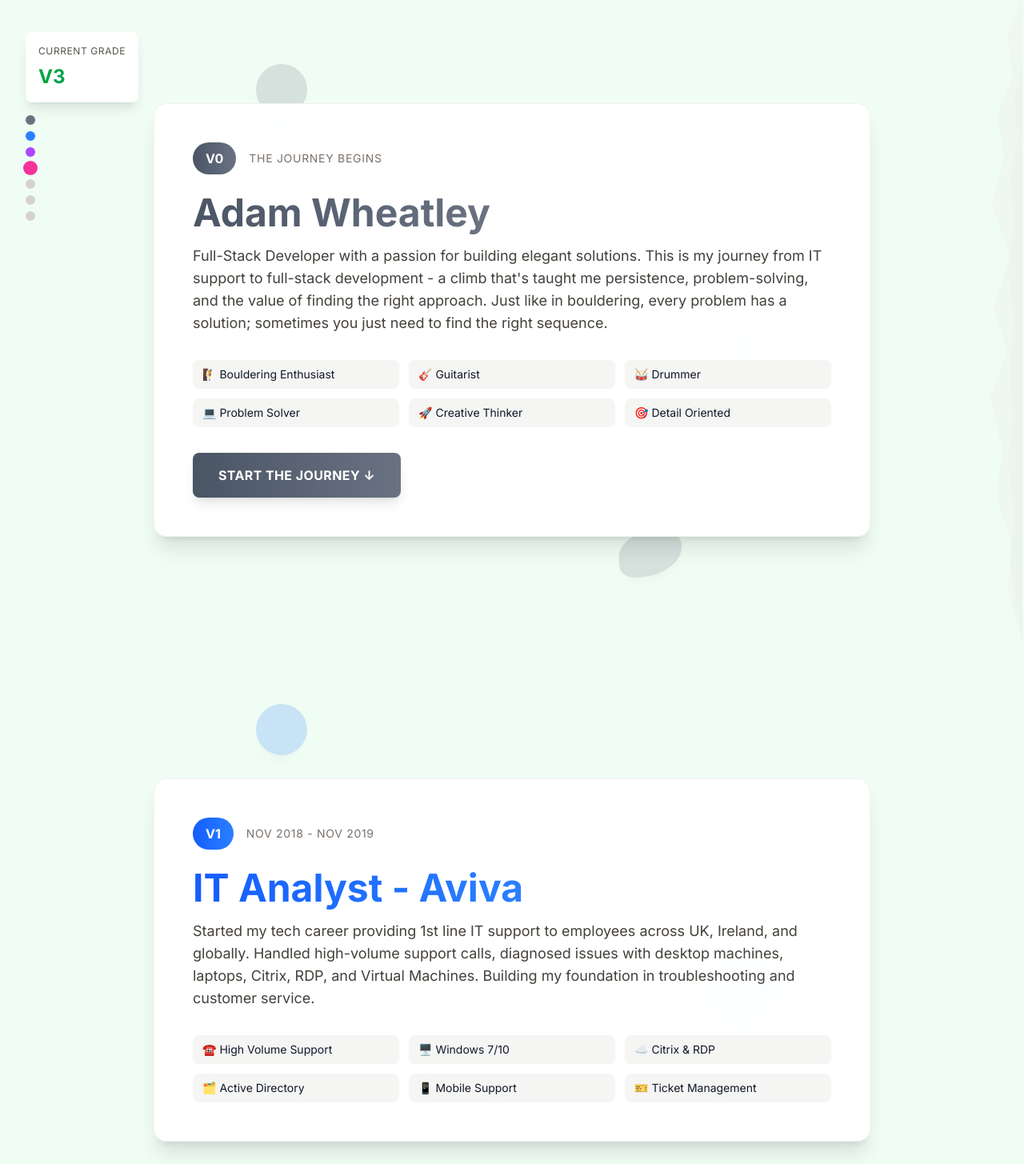
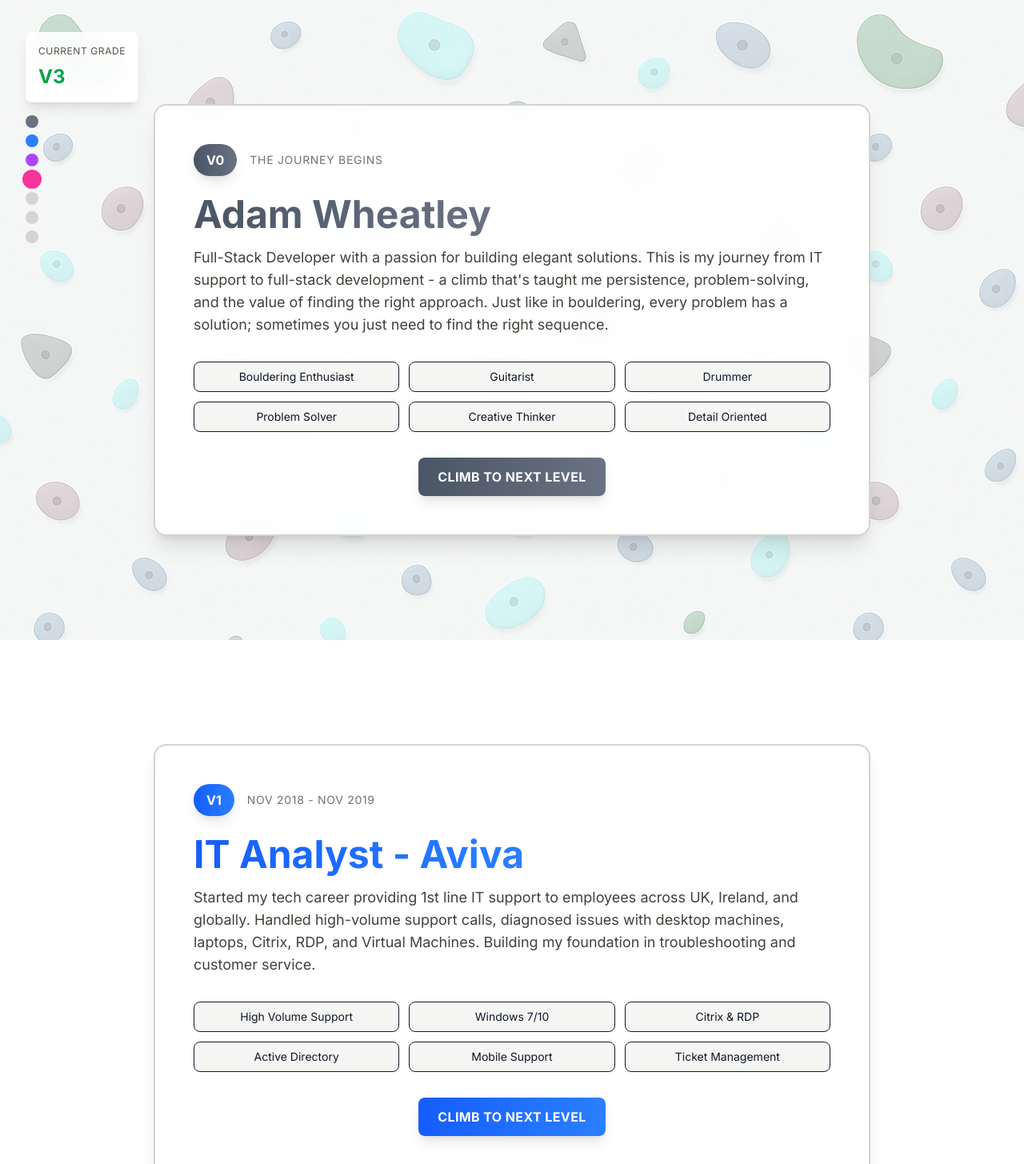
Before and after one commit to A-Wheeto/adamwheatley.net, a Next.js app: page / in a window 1280 px wide. Shown: the top 1455 px of the page at 80% size. Built offline with nearby package versions, Linux system fonts and the light colour scheme.

Commit message:
Added background image Reworked style on sections

```diff
--- a/src/app/page.tsx
+++ b/src/app/page.tsx
@@ -96,8 +96,20 @@ export default function HomePage() {
   }, [grades.length])
 
   return (
-    <main className="relative bg-green-50 dark:bg-stone-950">
-      {/* Fixed Progress Indicator - Hidden on mobile */}
+    <>
+      <main className="relative">
+        <div
+          className="fixed inset-0 -z-10"
+          style={{
+            backgroundImage: 'url("/background.png")',
+            backgroundRepeat: 'repeat',
+            backgroundSize: 'auto',
+            opacity: 0.3,
+            filter: 'saturate(0.5) hue-rotate(120deg)'
+          }}
+        />
+
+        {/* Fixed Progress Indicator - Desktop (left side) */}
         <div className="fixed top-10 left-8 z-40 space-y-4 hidden md:block">
           <div className="bg-white/90 dark:bg-stone-900/90 backdrop-blur rounded-lg p-4 shadow-lg">
             <p className="text-xs uppercase tracking-wider text-stone-600 dark:text-stone-400 mb-2">
@@ -108,12 +120,12 @@ export default function HomePage() {
             </div>
           </div>
 
-        {/* Climbing progress dots */}
+          {/* Climbing progress dots with hold shapes */}
           <div className="flex flex-col gap-2">
             {grades.map((grade, index) => (
               <div
                 key={index}
-              className={`w-3 h-3 rounded-full transition-all duration-300 ${index <= currentGrade
+                className={`w-4 h-4 transition-all duration-300 rounded-full ${index <= currentGrade
                     ? grade.holdColor
                     : 'bg-stone-300 dark:bg-stone-700'
                   } ${index === currentGrade ? 'scale-150 animate-pulse' : ''}`}
@@ -122,68 +134,26 @@ export default function HomePage() {
           </div>
         </div>
 
-      {/* Abstract Mountain Shape - Fixed on right side */}
-      <div className="fixed right-0 top-0 h-full w-[10vw] z-0 overflow-hidden pointer-events-none">
-        <svg
-          className="h-full w-full"
-          viewBox="0 0 100 1000"
-          preserveAspectRatio="none"
-          style={{ transform: 'translateX(-2px)' }}
-        >
-          <defs>
-            <linearGradient id="mountainGradient" x1="0%" y1="0%" x2="0%" y2="100%">
-              <stop offset="0%" stopColor="rgb(220, 220, 220)" stopOpacity="0.15" />
-              <stop offset="50%" stopColor="rgb(200, 200, 200)" stopOpacity="0.1" />
-              <stop offset="100%" stopColor="rgb(180, 180, 180)" stopOpacity="0.05" />
-            </linearGradient>
-            <linearGradient id="mountainGradientDark" x1="0%" y1="0%" x2="0%" y2="100%">
-              <stop offset="0%" stopColor="rgb(100, 100, 100)" stopOpacity="0.2" />
-              <stop offset="50%" stopColor="rgb(80, 80, 80)" stopOpacity="0.15" />
-              <stop offset="100%" stopColor="rgb(60, 60, 60)" stopOpacity="0.1" />
-            </linearGradient>
-          </defs>
+        {/* Fixed Progress Indicator - Mobile (bottom) */}
+        <div className="fixed bottom-4 left-1/2 -translate-x-1/2 z-40 md:hidden">
+          <div className="bg-white/90 dark:bg-stone-900/90 backdrop-blur rounded-full px-6 py-3 shadow-lg flex items-center gap-4">
+            <div className="text-lg font-bold bg-gradient-to-r from-green-600 to-emerald-600 bg-clip-text text-transparent">
+              {grades[currentGrade].grade}
+            </div>
 
-          {/* Mountain silhouette path */}
-          <path
-            d="M 100 0
-               L 85 50
-               L 90 120
-               L 75 180
-               L 82 250
-               L 70 320
-               L 88 400
-               L 72 480
-               L 85 550
-               L 68 620
-               L 80 700
-               L 75 780
-               L 90 850
-               L 85 920
-               L 100 1000
-               L 100 0 Z"
-            className="fill-stone-200/20 dark:fill-stone-800/30"
+            {/* Climbing progress dots - horizontal on mobile with hold shapes */}
+            <div className="flex gap-2">
+              {grades.map((grade, index) => (
+                <div
+                  key={index}
+                  className={`w-3 h-3 transition-all duration-300 rounded-full ${index <= currentGrade
+                      ? grade.holdColor
+                      : 'bg-stone-300 dark:bg-stone-700'
+                    } ${index === currentGrade ? 'scale-150 animate-pulse' : ''}`}
                 />
-
-          {/* Secondary layer for depth */}
-          <path
-            d="M 100 100
-               L 92 150
-               L 95 220
-               L 88 280
-               L 93 350
-               L 85 420
-               L 92 500
-               L 87 580
-               L 91 650
-               L 86 720
-               L 92 800
-               L 88 880
-               L 95 950
-               L 100 1000
-               L 100 100 Z"
-            className="fill-stone-300/10 dark:fill-stone-700/20"
-          />
-        </svg>
+              ))}
+            </div>
+          </div>
         </div>
 
         {/* Scrollable Content Sections */}
@@ -196,19 +166,11 @@ export default function HomePage() {
               }}
               className="min-h-screen flex items-center justify-center px-6 relative"
             >
-            {/* Floating holds for each section */}
-            <div className="absolute inset-0 overflow-hidden pointer-events-none">
-              <div className={`absolute top-20 left-1/4 w-16 h-16 ${grade.holdColor} rounded-full opacity-20 transform rotate-12 shadow-lg`} />
-              <div className={`absolute bottom-20 right-1/3 w-20 h-14 ${grade.holdColor} opacity-20 transform -rotate-6 shadow-lg`}
-                style={{ borderRadius: '60% 40% 70% 30%' }} />
-              <div className={`absolute top-1/2 right-1/4 w-14 h-18 ${grade.holdColor} opacity-20 transform rotate-45 shadow-lg rounded-lg`} />
-            </div>
-
               <div className="max-w-4xl w-full">
-              <div className="bg-white/95 dark:bg-stone-900/95 backdrop-blur-md rounded-2xl p-8 md:p-12 shadow-xl transform transition-all duration-500 hover:scale-105 border border-stone-200/50 dark:border-stone-800/50">
+                <div className="bg-white/95 dark:bg-stone-900/95 backdrop-blur-md p-8 md:p-12 shadow-xl transition-all duration-500 border-2 border-stone-300 dark:border-stone-700 rounded-2xl">
                   {/* Grade Badge */}
                   <div className="flex items-center gap-4 mb-6">
-                  <span className={`px-4 py-2 rounded-full font-bold text-white bg-gradient-to-r ${grade.color}`}>
+                    <span className={`px-4 py-2 rounded-full font-bold text-white bg-gradient-to-r ${grade.color} shadow-lg`}>
                       {grade.grade}
                     </span>
                     <span className="text-sm uppercase tracking-wider text-stone-500 dark:text-stone-400">
@@ -232,106 +194,101 @@ export default function HomePage() {
                   <div className="grid grid-cols-2 md:grid-cols-3 gap-3">
                     {index === 0 && (
                       <>
-                      <span className="px-3 py-2 bg-stone-100 dark:bg-stone-800 rounded-lg text-sm">🧗 Bouldering Enthusiast</span>
-                      <span className="px-3 py-2 bg-stone-100 dark:bg-stone-800 rounded-lg text-sm">🎸 Guitarist</span>
-                      <span className="px-3 py-2 bg-stone-100 dark:bg-stone-800 rounded-lg text-sm">🥁 Drummer</span>
-                      <span className="px-3 py-2 bg-stone-100 dark:bg-stone-800 rounded-lg text-sm">💻 Problem Solver</span>
-                      <span className="px-3 py-2 bg-stone-100 dark:bg-stone-800 rounded-lg text-sm">🚀 Creative Thinker</span>
-                      <span className="px-3 py-2 bg-stone-100 dark:bg-stone-800 rounded-lg text-sm">🎯 Detail Oriented</span>
+                        <span className="px-3 py-2 bg-stone-100 dark:bg-stone-800 rounded-lg text-sm border-1 flex items-center justify-center text-center">Bouldering Enthusiast</span>
+                        <span className="px-3 py-2 bg-stone-100 dark:bg-stone-800 rounded-lg text-sm border-1 flex items-center justify-center text-center">Guitarist</span>
+                        <span className="px-3 py-2 bg-stone-100 dark:bg-stone-800 rounded-lg text-sm border-1 flex items-center justify-center text-center">Drummer</span>
+                        <span className="px-3 py-2 bg-stone-100 dark:bg-stone-800 rounded-lg text-sm border-1 flex items-center justify-center text-center">Problem Solver</span>
+                        <span className="px-3 py-2 bg-stone-100 dark:bg-stone-800 rounded-lg text-sm border-1 flex items-center justify-center text-center">Creative Thinker</span>
+                        <span className="px-3 py-2 bg-stone-100 dark:bg-stone-800 rounded-lg text-sm border-1 flex items-center justify-center text-center">Detail Oriented</span>
                       </>
                     )}
                     {index === 1 && (
                       <>
-                      <span className="px-3 py-2 bg-stone-100 dark:bg-stone-800 rounded-lg text-sm">☎️ High Volume Support</span>
-                      <span className="px-3 py-2 bg-stone-100 dark:bg-stone-800 rounded-lg text-sm">🖥️ Windows 7/10</span>
-                      <span className="px-3 py-2 bg-stone-100 dark:bg-stone-800 rounded-lg text-sm">☁️ Citrix & RDP</span>
-                      <span className="px-3 py-2 bg-stone-100 dark:bg-stone-800 rounded-lg text-sm">🗂️ Active Directory</span>
-                      <span className="px-3 py-2 bg-stone-100 dark:bg-stone-800 rounded-lg text-sm">📱 Mobile Support</span>
-                      <span className="px-3 py-2 bg-stone-100 dark:bg-stone-800 rounded-lg text-sm">🎫 Ticket Management</span>
+                        <span className="px-3 py-2 bg-stone-100 dark:bg-stone-800 rounded-lg text-sm border-1 flex items-center justify-center text-center">High Volume Support</span>
+                        <span className="px-3 py-2 bg-stone-100 dark:bg-stone-800 rounded-lg text-sm border-1 flex items-center justify-center text-center">Windows 7/10</span>
+                        <span className="px-3 py-2 bg-stone-100 dark:bg-stone-800 rounded-lg text-sm border-1 flex items-center justify-center text-center">Citrix & RDP</span>
+                        <span className="px-3 py-2 bg-stone-100 dark:bg-stone-800 rounded-lg text-sm border-1 flex items-center justify-center text-center">Active Directory</span>
+                        <span className="px-3 py-2 bg-stone-100 dark:bg-stone-800 rounded-lg text-sm border-1 flex items-center justify-center text-center">Mobile Support</span>
+                        <span className="px-3 py-2 bg-stone-100 dark:bg-stone-800 rounded-lg text-sm border-1 flex items-center justify-center text-center">Ticket Management</span>
                       </>
                     )}
                     {index === 2 && (
                       <>
-                      <span className="px-3 py-2 bg-stone-100 dark:bg-stone-800 rounded-lg text-sm">👥 2000+ Users</span>
-                      <span className="px-3 py-2 bg-stone-100 dark:bg-stone-800 rounded-lg text-sm">🖥️ Multi-Platform</span>
-                      <span className="px-3 py-2 bg-stone-100 dark:bg-stone-800 rounded-lg text-sm">🍎 Mac OS</span>
-                      <span className="px-3 py-2 bg-stone-100 dark:bg-stone-800 rounded-lg text-sm">📱 Chromebooks</span>
-                      <span className="px-3 py-2 bg-stone-100 dark:bg-stone-800 rounded-lg text-sm">🎓 User Training</span>
-                      <span className="px-3 py-2 bg-stone-100 dark:bg-stone-800 rounded-lg text-sm">🏢 Multi-Site Support</span>
+                        <span className="px-3 py-2 bg-stone-100 dark:bg-stone-800 rounded-lg text-sm border-1 flex items-center justify-center text-center">2000+ Users</span>
+                        <span className="px-3 py-2 bg-stone-100 dark:bg-stone-800 rounded-lg text-sm border-1 flex items-center justify-center text-center">Multi-Platform</span>
+                        <span className="px-3 py-2 bg-stone-100 dark:bg-stone-800 rounded-lg text-sm border-1 flex items-center justify-center text-center">Mac OS</span>
+                        <span className="px-3 py-2 bg-stone-100 dark:bg-stone-800 rounded-lg text-sm border-1 flex items-center justify-center text-center">Chromebooks</span>
+                        <span className="px-3 py-2 bg-stone-100 dark:bg-stone-800 rounded-lg text-sm border-1 flex items-center justify-center text-center">User Training</span>
+                        <span className="px-3 py-2 bg-stone-100 dark:bg-stone-800 rounded-lg text-sm border-1 flex items-center justify-center text-center">Multi-Site Support</span>
                       </>
                     )}
                     {index === 3 && (
                       <>
-                      <span className="px-3 py-2 bg-stone-100 dark:bg-stone-800 rounded-lg text-sm">☁️ SharePoint Design</span>
-                      <span className="px-3 py-2 bg-stone-100 dark:bg-stone-800 rounded-lg text-sm">🔄 MS Data Sync</span>
-                      <span className="px-3 py-2 bg-stone-100 dark:bg-stone-800 rounded-lg text-sm">🏫 MIS Integration</span>
-                      <span className="px-3 py-2 bg-stone-100 dark:bg-stone-800 rounded-lg text-sm">🚀 Client Onboarding</span>
-                      <span className="px-3 py-2 bg-stone-100 dark:bg-stone-800 rounded-lg text-sm">🔐 Permissions Mgmt</span>
-                      <span className="px-3 py-2 bg-stone-100 dark:bg-stone-800 rounded-lg text-sm">💼 Consultations</span>
+                        <span className="px-3 py-2 bg-stone-100 dark:bg-stone-800 rounded-lg text-sm border-1 flex items-center justify-center text-center">SharePoint Design</span>
+                        <span className="px-3 py-2 bg-stone-100 dark:bg-stone-800 rounded-lg text-sm border-1 flex items-center justify-center text-center">MS Data Sync</span>
+                        <span className="px-3 py-2 bg-stone-100 dark:bg-stone-800 rounded-lg text-sm border-1 flex items-center justify-center text-center">MIS Integration</span>
+                        <span className="px-3 py-2 bg-stone-100 dark:bg-stone-800 rounded-lg text-sm border-1 flex items-center justify-center text-center">Client Onboarding</span>
+                        <span className="px-3 py-2 bg-stone-100 dark:bg-stone-800 rounded-lg text-sm border-1 flex items-center justify-center text-center">Permissions Mgmt</span>
+                        <span className="px-3 py-2 bg-stone-100 dark:bg-stone-800 rounded-lg text-sm border-1 flex items-center justify-center text-center">Consultations</span>
                       </>
                     )}
                     {index === 4 && (
                       <>
-                      <span className="px-3 py-2 bg-stone-100 dark:bg-stone-800 rounded-lg text-sm">☁️ Azure AD</span>
-                      <span className="px-3 py-2 bg-stone-100 dark:bg-stone-800 rounded-lg text-sm">📊 MS Dynamics</span>
-                      <span className="px-3 py-2 bg-stone-100 dark:bg-stone-800 rounded-lg text-sm">🔄 SharePoint Migration</span>
-                      <span className="px-3 py-2 bg-stone-100 dark:bg-stone-800 rounded-lg text-sm">🖥️ Infrastructure</span>
-                      <span className="px-3 py-2 bg-stone-100 dark:bg-stone-800 rounded-lg text-sm">🐧 Linux</span>
-                      <span className="px-3 py-2 bg-stone-100 dark:bg-stone-800 rounded-lg text-sm">📱 Intune</span>
+                        <span className="px-3 py-2 bg-stone-100 dark:bg-stone-800 rounded-lg text-sm border-1 flex items-center justify-center text-center">Azure AD</span>
+                        <span className="px-3 py-2 bg-stone-100 dark:bg-stone-800 rounded-lg text-sm border-1 flex items-center justify-center text-center">MS Dynamics</span>
+                        <span className="px-3 py-2 bg-stone-100 dark:bg-stone-800 rounded-lg text-sm border-1 flex items-center justify-center text-center">SharePoint Migration</span>
+                        <span className="px-3 py-2 bg-stone-100 dark:bg-stone-800 rounded-lg text-sm border-1 flex items-center justify-center text-center">Infrastructure</span>
+                        <span className="px-3 py-2 bg-stone-100 dark:bg-stone-800 rounded-lg text-sm border-1 flex items-center justify-center text-center">Linux</span>
+                        <span className="px-3 py-2 bg-stone-100 dark:bg-stone-800 rounded-lg text-sm border-1 flex items-center justify-center text-center">Intune</span>
                       </>
                     )}
                     {index === 5 && (
                       <>
-                      <span className="px-3 py-2 bg-stone-100 dark:bg-stone-800 rounded-lg text-sm">💎 Ruby on Rails</span>
-                      <span className="px-3 py-2 bg-stone-100 dark:bg-stone-800 rounded-lg text-sm">⚡ JavaScript/Stimulus</span>
-                      <span className="px-3 py-2 bg-stone-100 dark:bg-stone-800 rounded-lg text-sm">🧪 RSpec (96% coverage)</span>
-                      <span className="px-3 py-2 bg-stone-100 dark:bg-stone-800 rounded-lg text-sm">🚀 Heroku</span>
-                      <span className="px-3 py-2 bg-stone-100 dark:bg-stone-800 rounded-lg text-sm">🔌 API Integration</span>
-                      <span className="px-3 py-2 bg-stone-100 dark:bg-stone-800 rounded-lg text-sm">📊 MS Dynamics</span>
+                        <span className="px-3 py-2 bg-stone-100 dark:bg-stone-800 rounded-lg text-sm border-1 flex items-center justify-center text-center">Ruby on Rails</span>
+                        <span className="px-3 py-2 bg-stone-100 dark:bg-stone-800 rounded-lg text-sm border-1 flex items-center justify-center text-center">JavaScript/Stimulus</span>
+                        <span className="px-3 py-2 bg-stone-100 dark:bg-stone-800 rounded-lg text-sm border-1 flex items-center justify-center text-center">RSpec</span>
+                        <span className="px-3 py-2 bg-stone-100 dark:bg-stone-800 rounded-lg text-sm border-1 flex items-center justify-center text-center">Heroku</span>
+                        <span className="px-3 py-2 bg-stone-100 dark:bg-stone-800 rounded-lg text-sm border-1 flex items-center justify-center text-center">API Integration</span>
+                        <span className="px-3 py-2 bg-stone-100 dark:bg-stone-800 rounded-lg text-sm border-1 flex items-center justify-center text-center">MS Dynamics</span>
                       </>
                     )}
                     {index === 6 && (
                       <>
-                      <span className="px-3 py-2 bg-stone-100 dark:bg-stone-800 rounded-lg text-sm">⚡ Next.js</span>
-                      <span className="px-3 py-2 bg-stone-100 dark:bg-stone-800 rounded-lg text-sm">🎨 TypeScript</span>
-                      <span className="px-3 py-2 bg-stone-100 dark:bg-stone-800 rounded-lg text-sm">🚀 Full Stack</span>
-                      <span className="px-3 py-2 bg-stone-100 dark:bg-stone-800 rounded-lg text-sm">☁️ Cloud Deploy</span>
-                      <span className="px-3 py-2 bg-stone-100 dark:bg-stone-800 rounded-lg text-sm">🔄 CI/CD</span>
-                      <span className="px-3 py-2 bg-stone-100 dark:bg-stone-800 rounded-lg text-sm">🎸 Music & Climbing</span>
+                        <span className="px-3 py-2 bg-stone-100 dark:bg-stone-800 rounded-lg text-sm border-1 flex items-center justify-center text-center">Next.js</span>
+                        <span className="px-3 py-2 bg-stone-100 dark:bg-stone-800 rounded-lg text-sm border-1 flex items-center justify-center text-center">TypeScript</span>
+                        <span className="px-3 py-2 bg-stone-100 dark:bg-stone-800 rounded-lg text-sm border-1 flex items-center justify-center text-center">Full Stack</span>
+                        <span className="px-3 py-2 bg-stone-100 dark:bg-stone-800 rounded-lg text-sm border-1 flex items-center justify-center text-center">Cloud Deploy</span>
+                        <span className="px-3 py-2 bg-stone-100 dark:bg-stone-800 rounded-lg text-sm border-1 flex items-center justify-center text-center">CI/CD</span>
+                        <span className="px-3 py-2 bg-stone-100 dark:bg-stone-800 rounded-lg text-sm border-1 flex items-center justify-center text-center">Vercel</span>
                       </>
                     )}
                   </div>
 
-                {/* CTA on first section */}
-                {index === 0 && (
-                  <div className="mt-8 flex flex-col sm:flex-row gap-4">
-                    <a
-                      href="#"
-                      onClick={(e) => {
-                        e.preventDefault();
-                        window.scrollTo({ top: window.innerHeight, behavior: 'smooth' });
+                  {/* Climb to next level button - show on all except last */}
+                  {index < grades.length - 1 && (
+                    <div className="mt-8 flex justify-center">
+                      <button
+                        onClick={() => {
+                          window.scrollTo({
+                            top: window.innerHeight * (index + 1),
+                            behavior: 'smooth'
+                          });
                         }}
-                      className="px-8 py-4 bg-gradient-to-r from-gray-600 to-gray-500 text-white rounded-lg font-bold uppercase tracking-wide shadow-lg hover:scale-105 transition text-center"
+                        className={`px-6 py-3 bg-gradient-to-r ${grade.color} text-white rounded-lg font-bold uppercase tracking-wide shadow-lg hover:scale-105 transition flex items-center gap-2`}
                       >
-                      Start the Journey ↓
-                    </a>
+                        Climb to Next Level
+                      </button>
                     </div>
                   )}
 
                   {/* CTA on last section */}
                   {index === grades.length - 1 && (
-                  <div className="mt-8 flex flex-col sm:flex-row gap-4">
+                    <div className="mt-8 flex justify-center">
                       <a
                         href="/projects"
                         className="px-8 py-4 bg-gradient-to-r from-green-700 to-emerald-700 text-white rounded-lg font-bold uppercase tracking-wide shadow-lg hover:scale-105 transition text-center"
                       >
                         View My Routes (Projects)
-                    </a>
-                    <a
-                      href="/contact"
-                      className="px-8 py-4 border-2 border-green-600 text-green-700 dark:text-green-400 rounded-lg font-bold uppercase tracking-wide shadow-lg hover:scale-105 transition text-center"
-                    >
-                      Find a Belay Partner
                       </a>
                     </div>
                   )}
@@ -340,17 +297,7 @@ export default function HomePage() {
             </section>
           ))}
         </div>
-
-      {/* Scroll indicator - hides when at bottom */}
-      {scrollProgress < 0.98 && (
-        <div className="fixed bottom-8 right-8 z-40">
-          <div className="bg-white/90 dark:bg-stone-900/90 backdrop-blur rounded-full p-3 shadow-lg animate-bounce">
-            <svg className="w-6 h-6 text-stone-600 dark:text-stone-400" fill="none" stroke="currentColor" viewBox="0 0 24 24">
-              <path strokeLinecap="round" strokeLinejoin="round" strokeWidth={2} d="M19 14l-7 7m0 0l-7-7m7 7V3" />
-            </svg>
-          </div>
-        </div>
-      )}
       </main>
+    </>
   )
 }
```
Also changed, not shown: public/background.png (added). Lines whose indentation alone changed are shown as unchanged.
